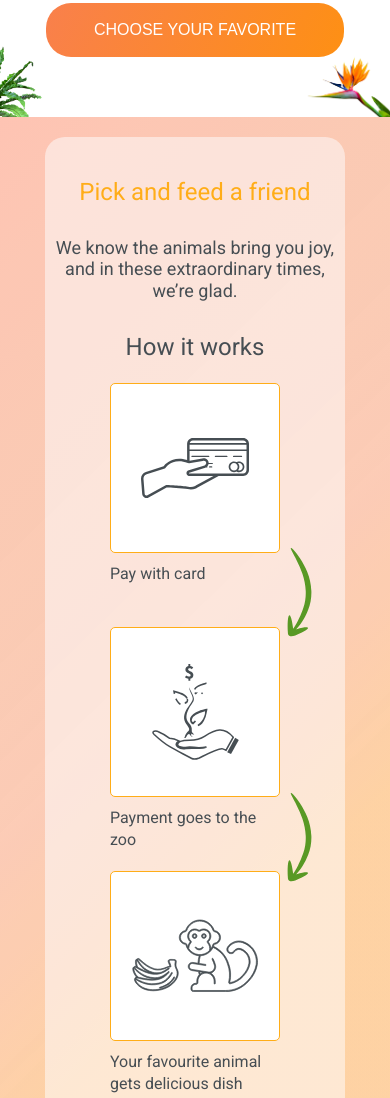
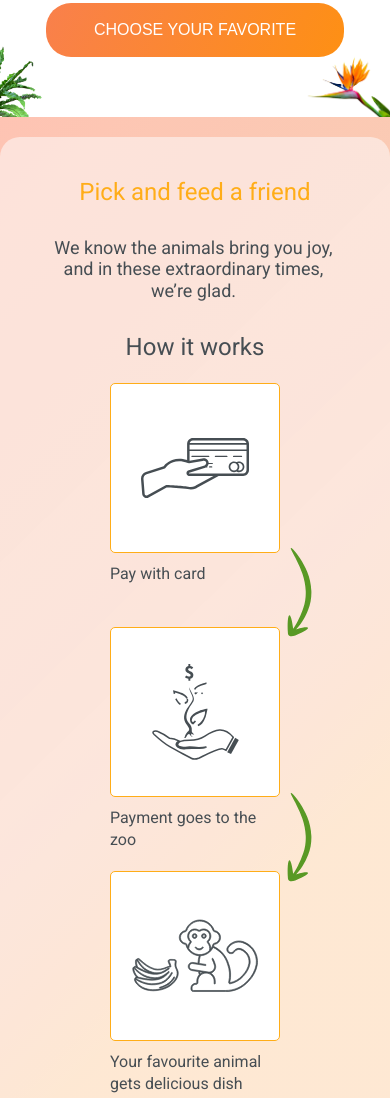
Before and after one commit to Nepokryta/online-zoo, a website: page index.html in a window 390 px wide. Shown: the part 2184-3282 px from the top of the page. Drawn offline with Linux system fonts and the light colour scheme.

Commit message:
fix: fix the position of the text in the section works

```diff
--- a/sass/block/_size-300.sass
+++ b/sass/block/_size-300.sass
@@ -1,4 +1,4 @@
-@media (max-width: 599px)
+@media (max-width: 639px)
     .container
         max-width: 300px
         margin: 0 auto
@@ -69,15 +69,13 @@
     .works
         padding: 20px 0 20px
 
-        .container
-            max-width: 300px
-
         .title, .title2
             font-size: 24px
 
         .subtitle
+            width: 297px
             font-size: 18px
-            margin-left: 0
+            margin-left: calc(50% - 300px/2 + 0px)
             text-align: center
 
         .body1, .body2
--- a/sass/block/_size-600.sass
+++ b/sass/block/_size-600.sass
@@ -103,13 +103,15 @@
 
     .works
         .container
-            max-width: 640px
+            max-width: 999px
         .subtitle
-            margin-left: 20px
             font-size: 22px
+            width: 600px
+            margin-left: calc(50% - 300px + 0px)
+
 
         .body1, .body2
-            margin-left: 20px
+            margin-left: calc(50% - 300px + 0px)
             width: 600px
 
         .title2
```
Also changed, not shown: css/style.min.css.
